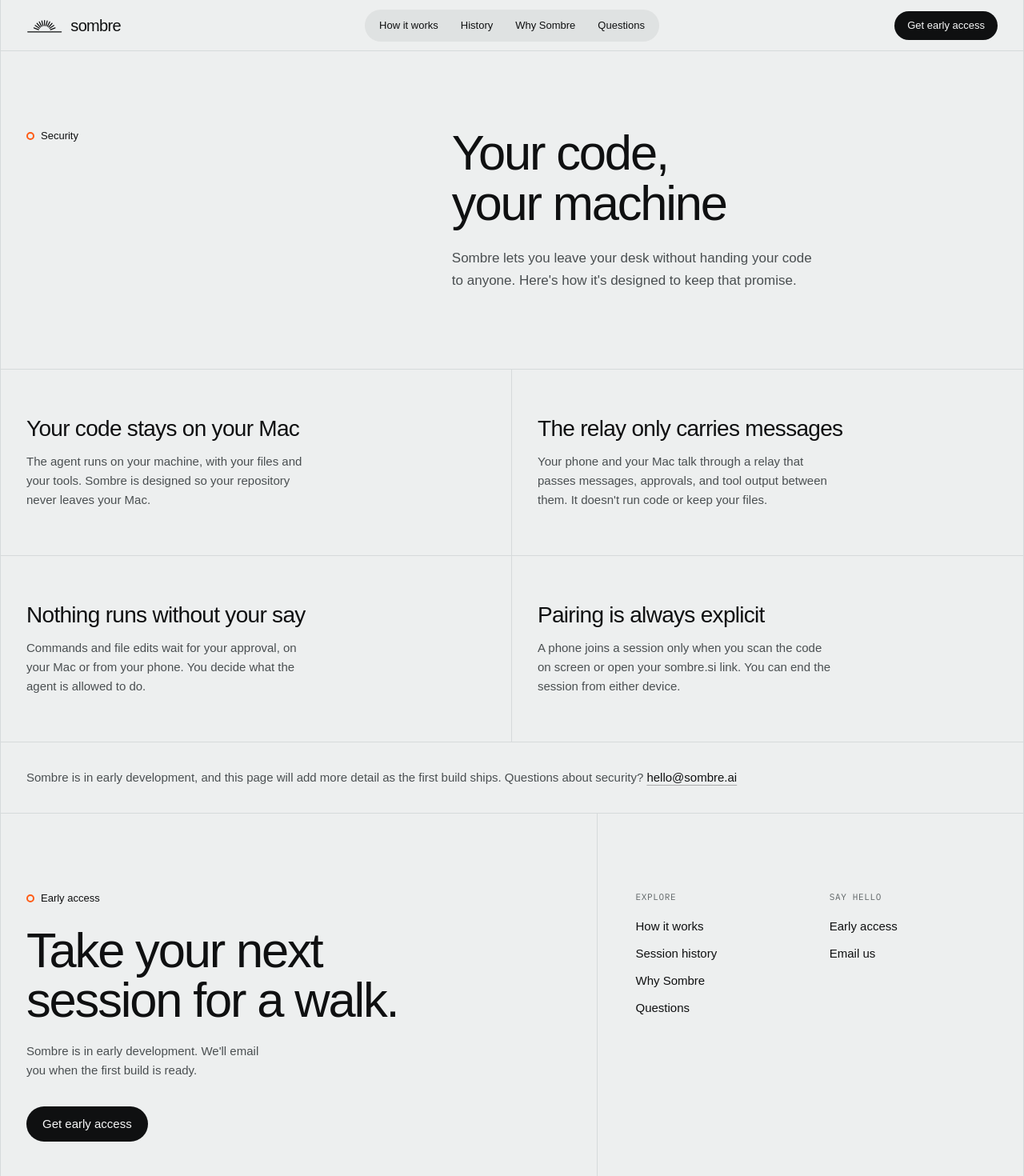
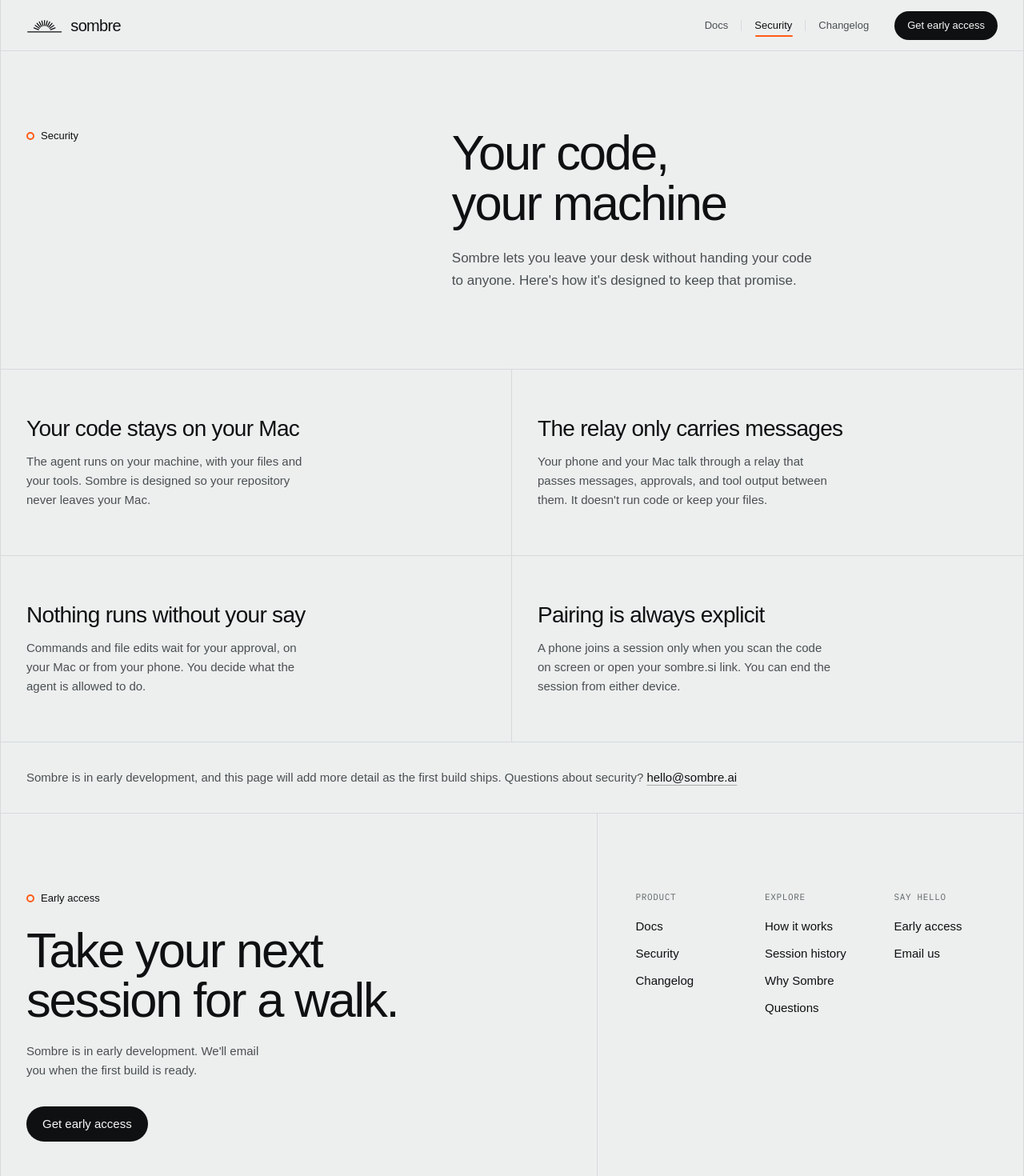
Before and after one commit to visible/sombre, a Next.js app: page /security in a window 1280 px wide. Shown: the top 1470 px of the page at 80% size. Built offline with nearby package versions, Linux system fonts and the light colour scheme; a web font is replaced by a local one.

Commit message:
feat: link pages from nav and footer

```diff
--- a/app/sitemap.ts
+++ b/app/sitemap.ts
@@ -1,7 +1,14 @@
 import type { MetadataRoute } from "next";
 
-import { site } from "@/lib/site";
+import { pages, site } from "@/lib/site";
 
 export default function sitemap(): MetadataRoute.Sitemap {
-  return [{ changeFrequency: "monthly", priority: 1, url: site.url }];
+  return [
+    { changeFrequency: "monthly", priority: 1, url: site.url },
+    ...pages.map((page) => ({
+      changeFrequency: "monthly" as const,
+      priority: 0.8,
+      url: `${site.url}${page.href}`,
+    })),
+  ];
 }
--- a/components/access.tsx
+++ b/components/access.tsx
@@ -5,13 +5,13 @@ interface Props {
 }
 
 const sizes = {
-  large: "h-11 px-5 text-[15px]",
-  small: "h-9 px-4 text-[13px]",
+  large: "h-11 rounded-full px-5 text-[15px]",
+  small: "h-9 rounded-full px-4 text-[13px]",
 } as const;
 
 export const Access = ({ size = "large" }: Props) => (
   <a
-    className={`bg-ink text-sheet hover:bg-ink/85 active:bg-ink inline-flex items-center justify-center rounded-full font-medium transition-colors ${sizes[size]}`}
+    className={`bg-ink text-sheet hover:bg-ink/85 active:bg-ink inline-flex items-center justify-center font-medium transition-colors ${sizes[size]}`}
     href={access}
   >
     Get early access
--- a/components/footer.tsx
+++ b/components/footer.tsx
@@ -1,15 +1,18 @@
+import Link from "next/link";
+
 import { Access } from "@/components/access";
 import { Horizon } from "@/components/horizon";
 import { Tag } from "@/components/tag";
-import { access, site } from "@/lib/site";
+import { access, pages, site } from "@/lib/site";
 
 const columns = [
+  { links: pages, title: "Product" },
   {
     links: [
-      { href: "#how", label: "How it works" },
-      { href: "#history", label: "Session history" },
-      { href: "#why", label: "Why Sombre" },
-      { href: "#questions", label: "Questions" },
+      { href: "/#how", label: "How it works" },
+      { href: "/#history", label: "Session history" },
+      { href: "/#why", label: "Why Sombre" },
+      { href: "/#questions", label: "Questions" },
     ],
     title: "Explore",
   },
@@ -21,6 +24,9 @@ const columns = [
     title: "Say hello",
   },
 ] as const;
+
+const style =
+  "text-ink decoration-ink/30 hover:decoration-ink text-[15px] underline-offset-4 transition-colors hover:underline";
 
 export const Footer = () => (
   <footer className="border-line border-t">
@@ -40,7 +46,7 @@ export const Footer = () => (
       </div>
       <nav
         aria-label="Footer"
-        className="border-line grid grid-cols-2 content-start gap-8 border-t px-5 py-12 sm:px-8 lg:col-span-5 lg:border-t-0 lg:py-24 lg:pl-12"
+        className="border-line grid grid-cols-2 content-start gap-8 border-t px-5 py-12 sm:grid-cols-3 sm:px-8 lg:col-span-5 lg:border-t-0 lg:py-24 lg:pl-12"
       >
         {columns.map((column) => (
           <div key={column.title}>
@@ -50,12 +56,15 @@ export const Footer = () => (
             <ul className="mt-4 space-y-2.5">
               {column.links.map((link) => (
                 <li key={link.label}>
-                  <a
-                    className="text-ink decoration-ink/30 hover:decoration-ink text-[15px] underline-offset-4 transition-colors hover:underline"
-                    href={link.href}
-                  >
-                    {link.label}
-                  </a>
+                  {link.href.startsWith("/") ? (
+                    <Link className={style} href={link.href}>
+                      {link.label}
+                    </Link>
+                  ) : (
+                    <a className={style} href={link.href}>
+                      {link.label}
+                    </a>
+                  )}
                 </li>
               ))}
             </ul>
--- a/components/header.tsx
+++ b/components/header.tsx
@@ -1,12 +1,11 @@
 import Link from "next/link";
 
-import { Access } from "@/components/access";
 import { Mark } from "@/components/mark";
 import { Nav } from "@/components/nav";
 
 export const Header = () => (
   <header
-    className="border-line grid h-16 grid-cols-[1fr_auto] items-center gap-6 border-b px-5 sm:px-8 md:grid-cols-[1fr_auto_1fr]"
+    className="border-line relative z-30 flex h-16 items-center justify-between gap-6 border-b px-5 sm:px-8"
     id="top"
   >
     <Link
@@ -20,8 +19,5 @@ export const Header = () => (
       </span>
     </Link>
     <Nav />
-    <div className="justify-self-end">
-      <Access size="small" />
-    </div>
   </header>
 );
--- a/components/nav.tsx
+++ b/components/nav.tsx
@@ -1,69 +1,99 @@
 "use client";
 
-import { useEffect, useRef, useState } from "react";
+import Link from "next/link";
+import { usePathname } from "next/navigation";
+import { Fragment, useEffect, useRef, useState } from "react";
 
-const links = [
-  { id: "how", label: "How it works" },
-  { id: "history", label: "History" },
-  { id: "why", label: "Why Sombre" },
-  { id: "questions", label: "Questions" },
-] as const;
+import { Access } from "@/components/access";
+import { pages } from "@/lib/site";
 
 interface Box {
   left: number;
   width: number;
 }
 
+const inset = 16;
+
 export const Nav = () => {
+  const pathname = usePathname();
   const [hover, setHover] = useState<number | null>(null);
-  const [active, setActive] = useState<number | null>(null);
   const [box, setBox] = useState<Box | null>(null);
+  const [open, setOpen] = useState(false);
   const items = useRef<(HTMLAnchorElement | null)[]>([]);
+  const root = useRef<HTMLElement>(null);
+  const toggle = useRef<HTMLButtonElement>(null);
+  const found = pages.findIndex((page) => pathname.startsWith(page.href));
+  const active = found === -1 ? null : found;
   const target = hover ?? active;
 
   useEffect(() => {
-    const observer = new IntersectionObserver(
-      (entries) => {
-        for (const entry of entries) {
-          if (entry.isIntersecting) {
-            setActive(links.findIndex((link) => link.id === entry.target.id));
-          }
-        }
-      },
-      { rootMargin: "-40% 0px -55% 0px" }
+    const node = target === null ? null : items.current[target];
+    setBox(
+      node
+        ? { left: node.offsetLeft + inset, width: node.offsetWidth - inset * 2 }
+        : null
     );
-    for (const link of links) {
-      const node = document.querySelector(`#${link.id}`);
-      if (node) {
-        observer.observe(node);
-      }
+  }, [target]);
+
+  useEffect(() => {
+    if (!open) {
+      return;
     }
-    const top = () => {
-      if (window.scrollY < 200) {
-        setActive(null);
+    const away = (event: PointerEvent) => {
+      if (
+        event.target instanceof Node &&
+        !root.current?.contains(event.target)
+      ) {
+        setOpen(false);
       }
     };
-    window.addEventListener("scroll", top, { passive: true });
+    const escape = (event: KeyboardEvent) => {
+      if (event.key === "Escape") {
+        setOpen(false);
+        toggle.current?.focus();
+      }
+    };
+    document.addEventListener("pointerdown", away);
+    document.addEventListener("keydown", escape);
     return () => {
-      observer.disconnect();
-      window.removeEventListener("scroll", top);
+      document.removeEventListener("pointerdown", away);
+      document.removeEventListener("keydown", escape);
     };
-  }, []);
-
-  useEffect(() => {
-    const node = target === null ? null : items.current[target];
-    setBox(node ? { left: node.offsetLeft, width: node.offsetWidth } : null);
-  }, [target]);
+  }, [open]);
 
   return (
-    <nav aria-label="Sections" className="hidden md:block">
+    <nav aria-label="Pages" className="flex items-center gap-4" ref={root}>
       <div
-        className="bg-ink/[0.06] relative rounded-full p-1"
+        className="relative hidden items-center md:flex"
         onMouseLeave={() => setHover(null)}
       >
+        <ul className="flex items-center">
+          {pages.map((page, index) => (
+            <Fragment key={page.href}>
+              {index > 0 ? (
+                <li aria-hidden="true" className="bg-line h-3.5 w-px" />
+              ) : null}
+              <li>
+                <Link
+                  aria-current={active === index ? "page" : undefined}
+                  className={`flex h-9 items-center px-4 text-[13px] transition-colors duration-150 ${active === index ? "text-ink" : "text-body hover:text-ink"}`}
+                  href={page.href}
+                  onBlur={() => setHover(null)}
+                  onFocus={() => setHover(index)}
+                  onMouseEnter={() => setHover(index)}
+                  ref={(node) => {
+                    items.current[index] = node;
+                  }}
+                >
+                  {page.label}
+                </Link>
+              </li>
+            </Fragment>
+          ))}
+        </ul>
         <span
           aria-hidden="true"
-          className="absolute top-1 bottom-1 rounded-full bg-white shadow-[0_1px_2px_rgb(15_16_17/0.12),0_4px_12px_-4px_rgb(15_16_17/0.18)] transition-[left,width,opacity] duration-300 ease-[cubic-bezier(0.3,0.7,0.2,1)]"
+          className="bg-ember pointer-events-none absolute bottom-1 h-[1.5px] rounded-full transition-[left,width,opacity] duration-300 ease-[cubic-bezier(0.3,0.7,0.2,1)]"
           data-indicator=""
           style={{
             left: box?.left ?? 0,
@@ -71,22 +101,48 @@ export const Nav = () => {
             width: box?.width ?? 0,
           }}
         />
-        <ul className="flex items-center">
-          {links.map((link, index) => (
-            <li key={link.id}>
-              <a
-                aria-current={active === index ? "location" : undefined}
-                className="text-ink relative flex h-8 items-center rounded-full px-3.5 text-[13px]"
-                href={`#${link.id}`}
-                onBlur={() => setHover(null)}
-                onFocus={() => setHover(index)}
-                onMouseEnter={() => setHover(index)}
-                ref={(node) => {
-                  items.current[index] = node;
-                }}
+      </div>
+      <button
+        aria-controls="menu"
+        aria-expanded={open}
+        aria-label={open ? "Close menu" : "Open menu"}
+        className="text-ink hover:bg-ink/[0.06] flex size-9 items-center justify-center rounded-full transition-colors md:hidden"
+        onClick={() => setOpen((value) => !value)}
+        ref={toggle}
+        type="button"
+      >
+        <span aria-hidden="true" className="relative block h-[8px] w-[16px]">
+          <span
+            className={`bg-ink absolute left-0 h-[1.5px] w-full transition-transform duration-200 motion-reduce:transition-none ${open ? "top-[3.25px] rotate-45" : "top-0"}`}
+          />
+          <span
+            className={`bg-ink absolute left-0 h-[1.5px] w-full transition-transform duration-200 motion-reduce:transition-none ${open ? "top-[3.25px] -rotate-45" : "top-[6.5px]"}`}
+          />
+        </span>
+      </button>
+      <Access size="small" />
+      <div
+        className={`border-line bg-paper absolute inset-x-0 top-full z-30 grid border-b transition-[grid-template-rows,visibility] duration-300 ease-[cubic-bezier(0.3,0.7,0.2,1)] motion-reduce:transition-none md:hidden ${open ? "grid-rows-[1fr]" : "invisible grid-rows-[0fr] border-b-0"}`}
+        id="menu"
+      >
+        <ul className="divide-line min-h-0 divide-y overflow-hidden">
+          {pages.map((page, index) => (
+            <li key={page.href}>
+              <Link
+                aria-current={active === index ? "page" : undefined}
+                className="text-ink active:bg-sheet relative flex h-14 items-center px-5 text-[20px] font-medium tracking-[-0.02em] focus-visible:outline-offset-[-4px]"
+                href={page.href}
+                onClick={() => setOpen(false)}
+                tabIndex={open ? undefined : -1}
               >
-                {link.label}
-              </a>
+                {active === index ? (
+                  <span
+                    aria-hidden="true"
+                    className="bg-ember absolute top-3 bottom-3 left-0 w-[2px]"
+                  />
+                ) : null}
+                {page.label}
+              </Link>
             </li>
           ))}
         </ul>
--- a/lib/site.ts
+++ b/lib/site.ts
@@ -8,3 +8,9 @@ export const site = {
 } as const;
 
 export const access = `mailto:${site.email}?subject=${encodeURIComponent("Sombre early access")}`;
+
+export const pages = [
+  { href: "/docs", label: "Docs" },
+  { href: "/security", label: "Security" },
+  { href: "/changelog", label: "Changelog" },
+] as const;
```
